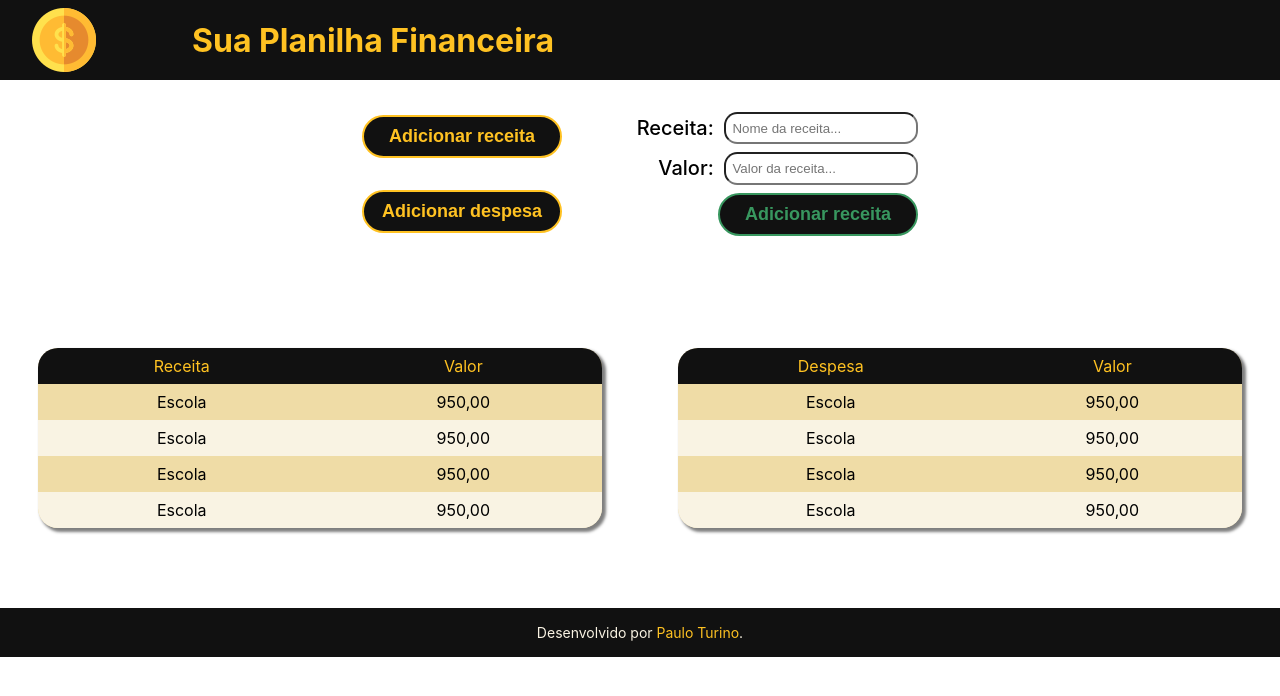
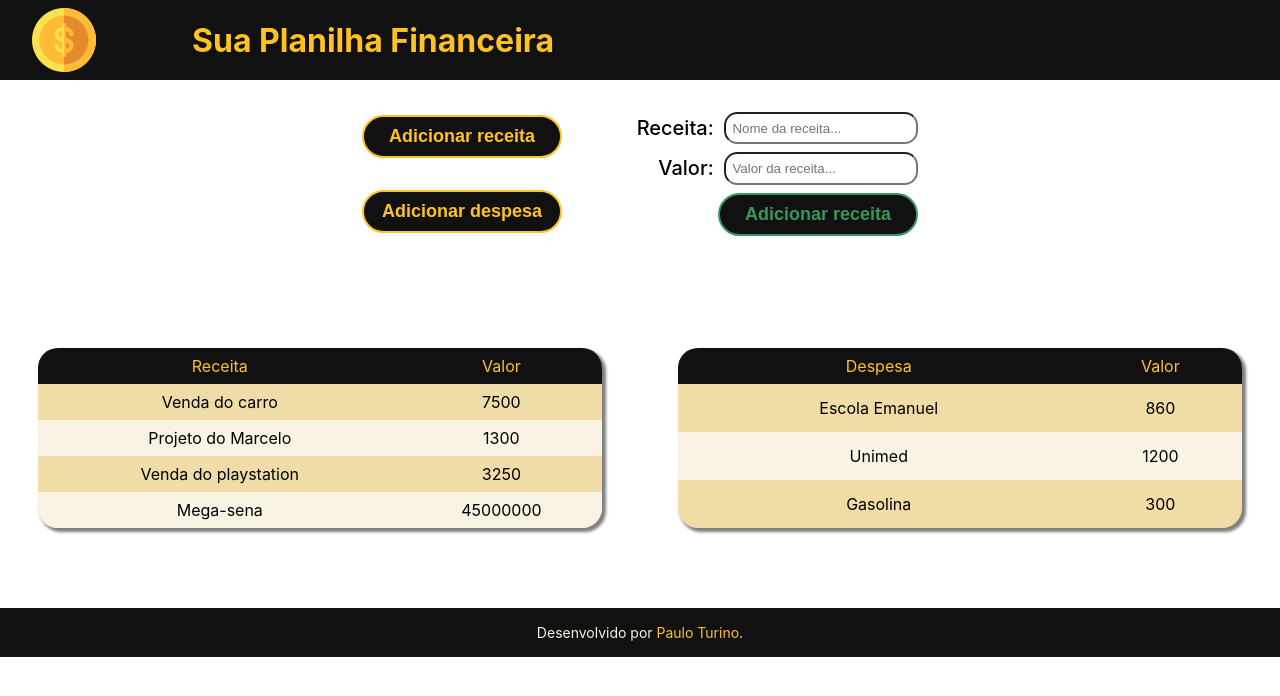
Before and after one commit to TurinoS/planilha-financeira, a React (Create React App) app in the folder planilha-financeira/: page / in a window 1280 px wide. Shown: the top 696 px of the page. Built offline with nearby package versions, Linux system fonts and the light colour scheme; data requests are answered from the project's data file; the HTML template or start-up script is replaced by a standard one.

Commit message:
Recebendo dados da API para renderizar as planilhas

```diff
--- a/planilha-financeira/db.json
+++ b/planilha-financeira/db.json
@@ -1,4 +1,41 @@
 {
-    "receitas": [],
-    "despesas": []
+    "receitas": [
+        {
+            "id": 1,
+            "nome": "Venda do carro",
+            "valor": 7500.00
+        },
+        {
+            "id": 2,
+            "nome": "Projeto do Marcelo",
+            "valor": 1300.00
+        },
+        {
+            "id": 3,
+            "nome": "Venda do playstation",
+            "valor": 3250.00
+        },
+        {
+            "id": 4,
+            "nome": "Mega-sena",
+            "valor": 45000000.00
+        }
+    ],
+    "despesas": [
+        {
+            "id": 1,
+            "nome": "Escola Emanuel",
+            "valor": 860.00
+        },
+        {
+            "id": 2,
+            "nome": "Unimed",
+            "valor": 1200.00
+        },
+        {
+            "id": 3,
+            "nome": "Gasolina",
+            "valor": 300.00
+        }
+    ]
 }
--- a/planilha-financeira/src/App.js
+++ b/planilha-financeira/src/App.js
@@ -1,3 +1,4 @@
+import { useEffect, useState } from 'react';
 import styles from './App.module.css';
 import Footer from "./components/Footer";
 import Form from './components/Form';
@@ -6,6 +7,38 @@ import Table from "./components/Table";
 
 
 function App() {
+
+  const [receitaTableRow, setReceitaTableRow] = useState([])
+  const [despesaTableRow, setDespesaTableRow] = useState([])
+
+  useEffect(() => {
+      fetch('http://localhost:5000/receitas', {
+          method: 'GET',
+          headers: {
+              'Content-Type': 'application/json',
+          },
+      })
+      .then((resp) => resp.json())
+      .then((data) => {
+          setReceitaTableRow(data)
+      })
+      .catch((err) => console.log(err))
+  }, [])
+
+  useEffect(() => {
+      fetch('http://localhost:5000/despesas', {
+          method: 'GET',
+          headers: {
+              'Content-Type': 'application/json',
+          },
+      })
+      .then((resp) => resp.json())
+      .then((data) => {
+          setDespesaTableRow(data)
+      })
+      .catch((err) => console.log(err))
+  }, [])
+
   return (
     <main>
       <Header />
@@ -13,8 +46,8 @@ function App() {
       <Form />
 
       <section className={styles.tables} >
-        <Table funcaoDaTabela='Receita' />
-        <Table funcaoDaTabela='Despesa' />
+        <Table funcaoDaTabela='Receita' data={receitaTableRow} />
+        <Table funcaoDaTabela='Despesa' data={despesaTableRow} />
       </section>
 
       <Footer />
--- a/planilha-financeira/src/components/Form/index.js
+++ b/planilha-financeira/src/components/Form/index.js
@@ -3,9 +3,12 @@ import React, { useState } from 'react';
 
 export default function Form() {
 
+    const [showFormReceita, setShowFormReceita] = useState(true)
     const [showFormDespesa, setShowFormDespesa] = useState(false)
-    const [showFormReceita, setShowFormReceita] = useState(true)
 
+    const [nomeReceita, setNomeReceita] = useState()
+    const [nomeDespesa, setNomeDespesa] = useState()
+    const [valor, setValor] = useState()
 
     function mostrarFormDespesa(e) {
         e.preventDefault();
@@ -25,10 +28,6 @@ export default function Form() {
         console.log(nomeDespesa);
         console.log(valor)
     }
-
-    const [nomeReceita, setNomeReceita] = useState()
-    const [nomeDespesa, setNomeDespesa] = useState()
-    const [valor, setValor] = useState()
 
     return(
         <form onSubmit={adicionaNaPlanilha} className={styles.form}>
--- a/planilha-financeira/src/components/Table/index.js
+++ b/planilha-financeira/src/components/Table/index.js
@@ -1,6 +1,6 @@
 import styles from './Table.module.css';
 
-export default function Table({ funcaoDaTabela }) {
+export default function Table({ funcaoDaTabela, data }) {
     return(
         <table className={styles.table}>
 
@@ -12,22 +12,12 @@ export default function Table({ funcaoDaTabela }) {
             </thead>
 
             <tbody>
-                <tr className={styles.table_row}>
-                    <td>Escola</td>
-                    <td>950,00</td>
-                </tr>
-                <tr className={styles.table_row}>
-                    <td>Escola</td>
-                    <td>950,00</td>
-                </tr>
-                <tr className={styles.table_row}>
-                    <td>Escola</td>
-                    <td>950,00</td>
-                </tr>
-                <tr className={styles.table_row}>
-                    <td>Escola</td>
-                    <td>950,00</td>
-                </tr>
+                {data.map((d) => (
+                    <tr key={data.id} className={styles.table_row}>
+                        <td>{d.nome}</td>
+                        <td>{d.valor}</td>
+                    </tr>
+                ))}
             </tbody>
         </table>
     )
```
